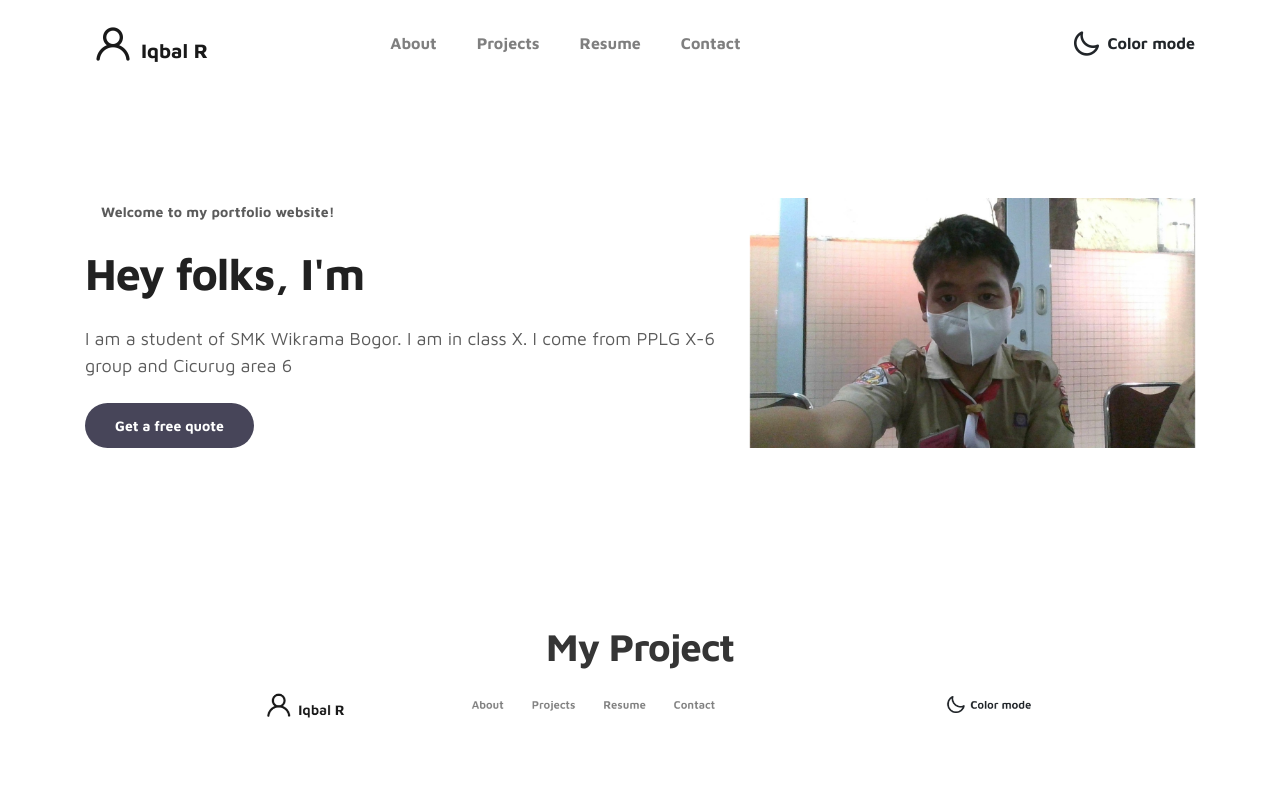
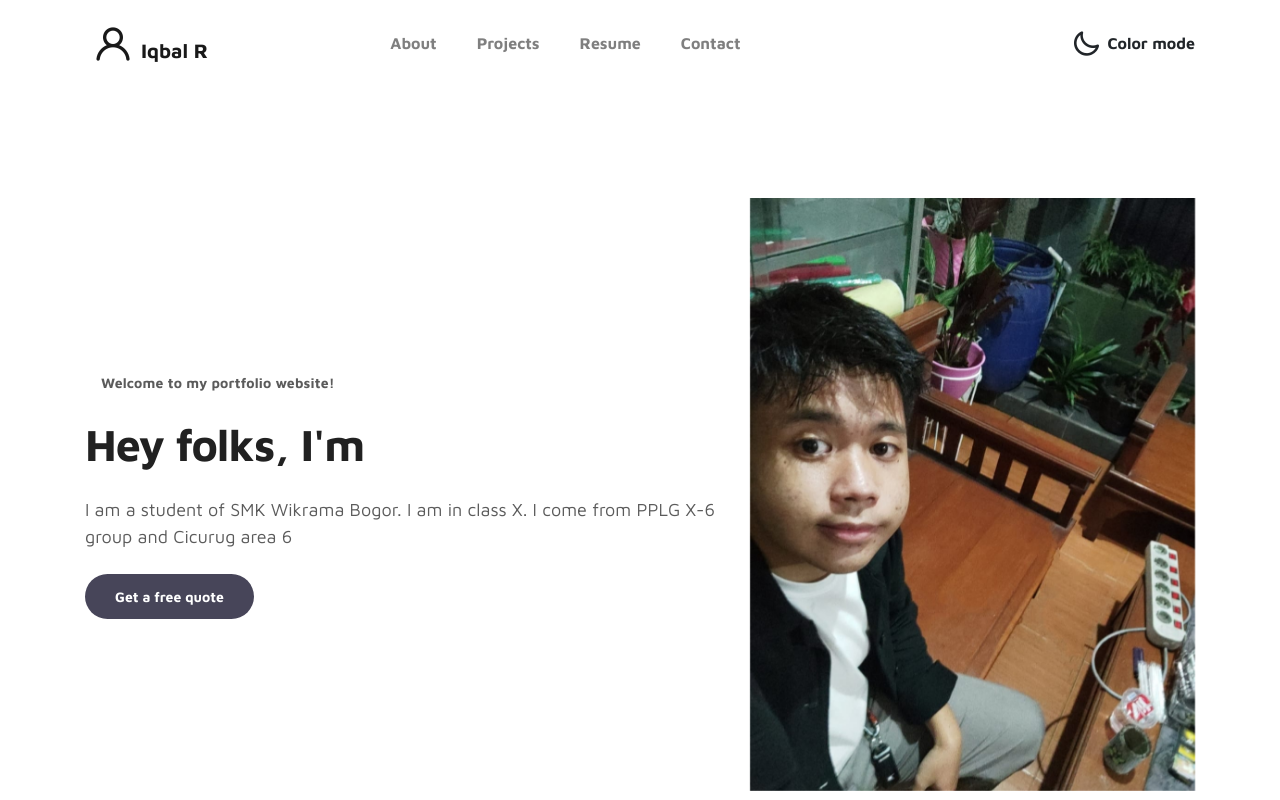
Before and after one commit to iqbalri06/cviqbalv2, a plain HTML site: page index.html in a window 1280 px wide. Shown: the top 800 px of the page. Drawn offline with Linux system fonts and the light colour scheme.

Commit message:
Update index.html

```diff
--- a/index.html
+++ b/index.html
@@ -95,7 +95,7 @@ https://www.tooplate.com/view/2115-marvel
 
         <div class="col-lg-5 col-md-12 col-12">
           <div class="about-image svg">
-            <img src="images/foto/iqbal.jpg" class="img-fluid" alt="svg image">
+            <img src="images/foto/bul.jpg" class="img-fluid" alt="svg image">
           </div>
         </div>
 
```
